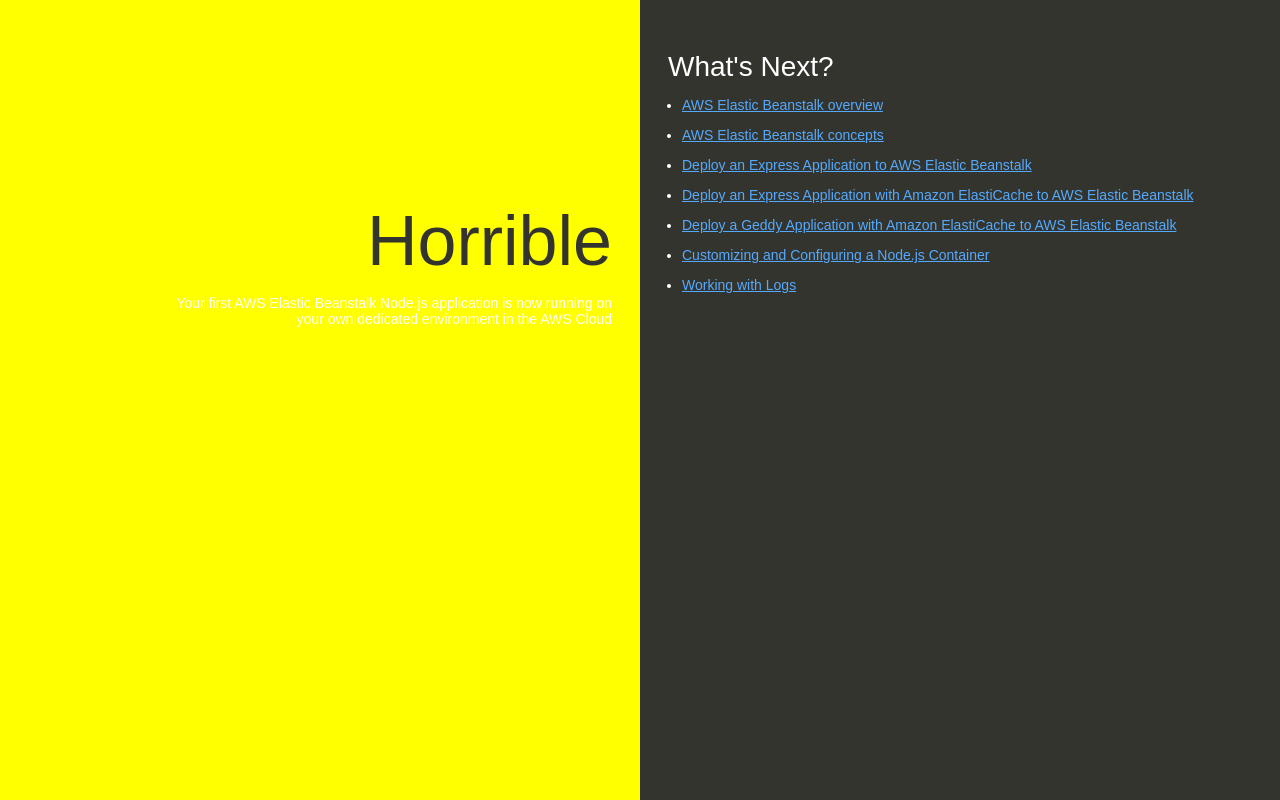
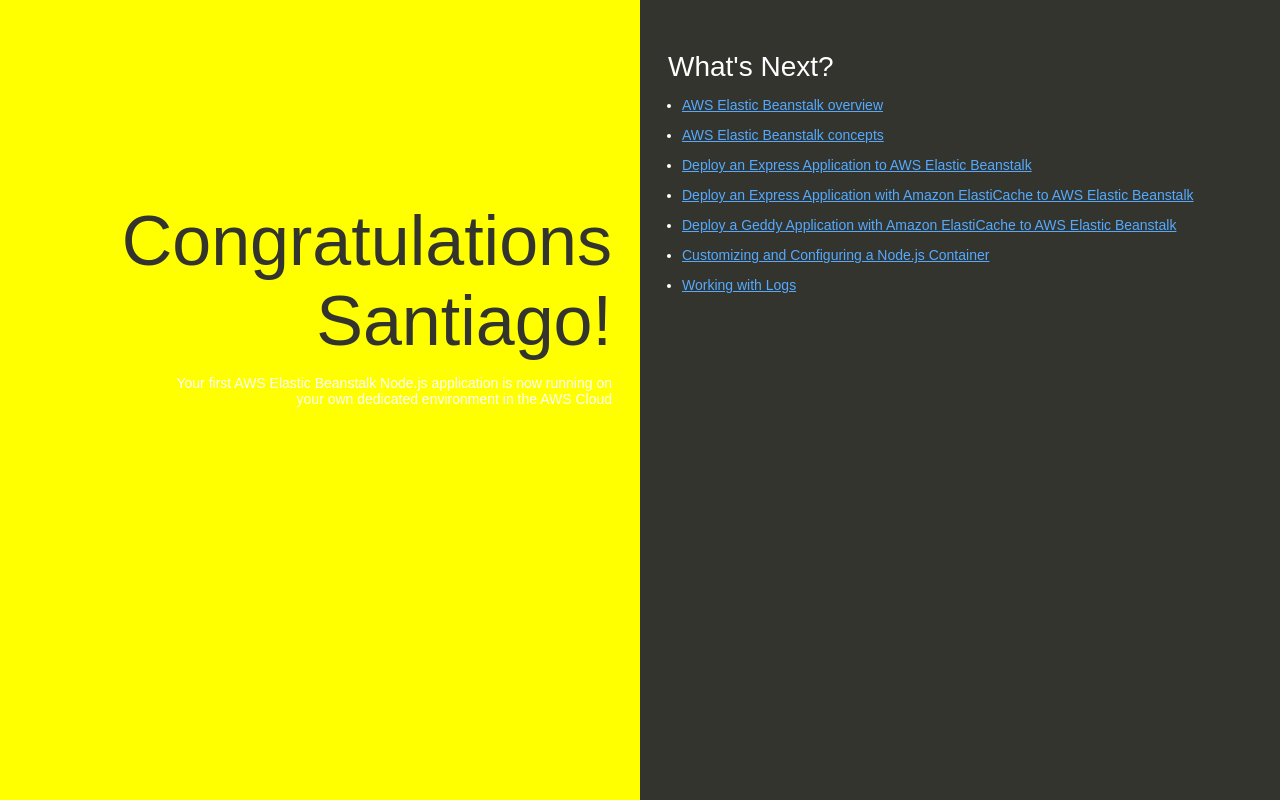
Before and after one commit to sjacobust/Practica7CC, a plain HTML site: page index.html in a window 1280 px wide. Drawn offline with Linux system fonts and the light colour scheme.

Commit message:
Change to Congrats Me

```diff
--- a/index.html
+++ b/index.html
@@ -74,7 +74,7 @@
   </head>
   <body>
     <div class="textColumn">
-      <h1>Horrible</h1>
+      <h1>Congratulations Santiago!</h1>
       <p>Your first AWS Elastic Beanstalk Node.js application is now running on your own dedicated environment in the AWS Cloud</p>
     </div>
     <div class="linksColumn">
```
